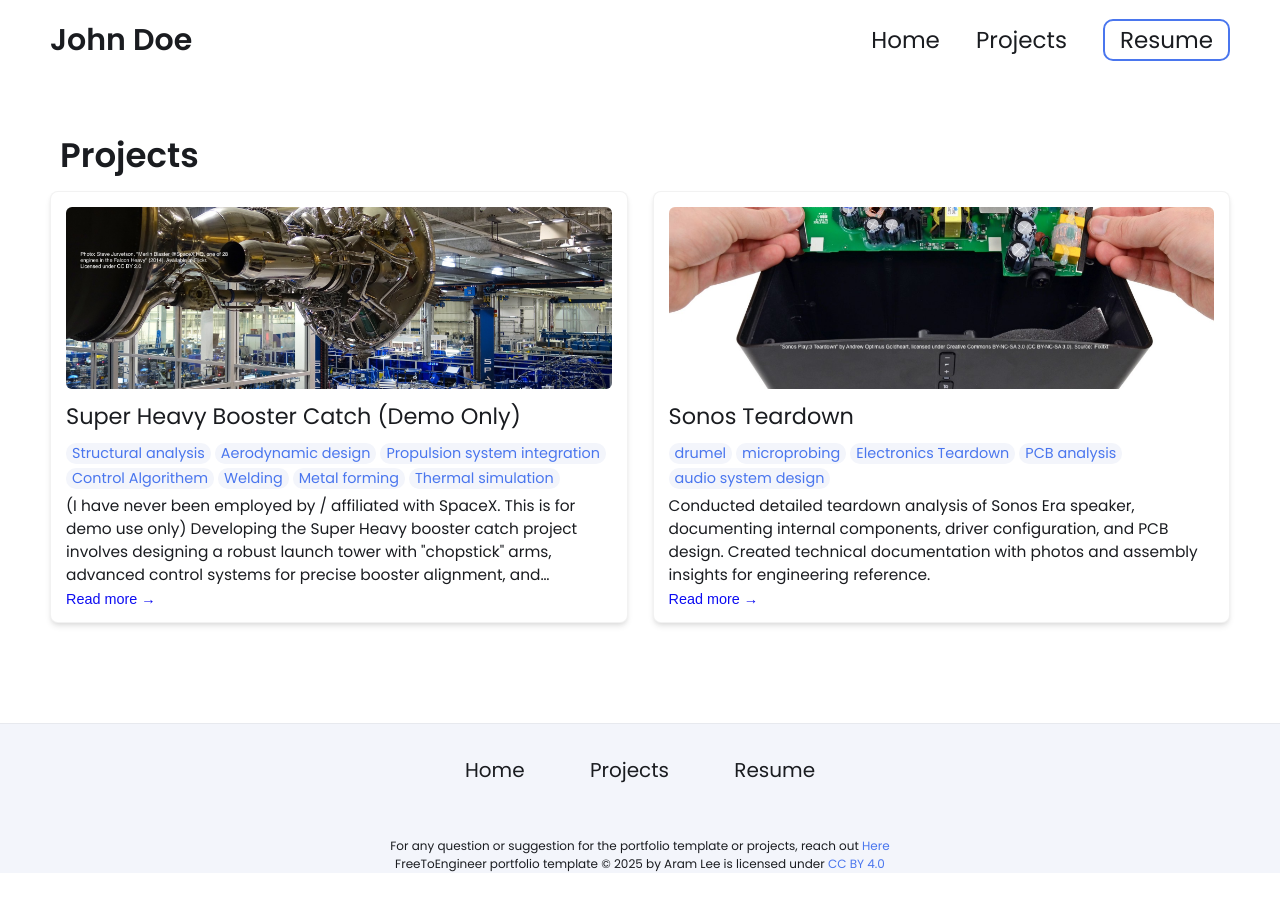
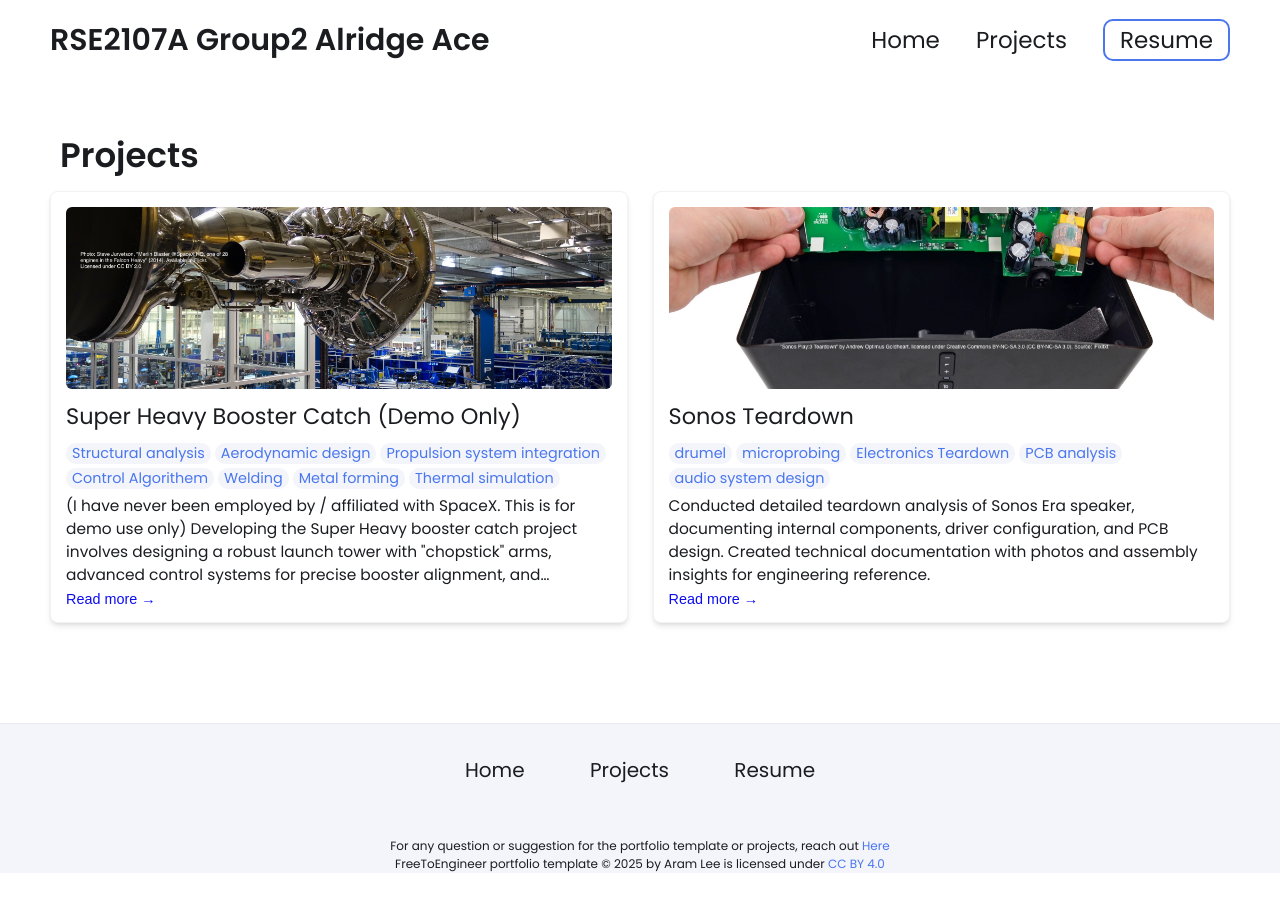
Before and after one commit to Alridge-2403164/Alridge-2403164.github.io, a Jekyll site: the page built from projects.html, in a window 1280 px wide. Built offline with Jekyll 4.4.1, drawn with Linux system fonts in a browser that asks for light colours; part of the change alters nothing that is shown.

Commit message:
Update _config.yml
Update rse2107A Alridge SEP Portfolio

```diff
--- a/_config.yml
+++ b/_config.yml
@@ -7,20 +7,18 @@
 
 # Main Page Setup
 
-title: John Doe's Portfolio # This is what shows up in the tab of the browser
+title: RSE2107A Alridge's Portfolio # This is what shows up in the tab of the browser
 
 
 
 # Hero Section
-name: John Doe
-headline: headline message
+name: RSE2107A Group2 Alridge Ace
+#headline: About Us
 description: >- # dont remove this line. this will ignore all new lines until the next section
-  Write an awesome intro and discuss your highlights and qualification. You can edit this
-  line in _config.yml. It will appear in your document head meta (for
-  Google search results) and in your feed.xml site description.
+  We are a team of six passionate undergraduate students from the Singapore Institute of Technology, currently pursuing our Bachelors degree in Robotics Systems Engineering. Brought together by a shared interest in autonomous systems and intelligent automation, we have worked collaboratively on a range of robotics projects that integrate mechanical design, embedded systems, and advanced software frameworks—including the Robot Operating System (ROS). Alridge Ace (2403164), Hazwan Bin Ahmad Zaki (2402246), Jerameel Gomez (2401541), Lee Zhao Lun (2402108), Loh Wai Mun (2401318), M Kavindren (2401320).
 
 # Place your profile image in /assets/images/profile-image/folder and edit the file name
-profile_image: ./assets/images/profile-image/avatar.jpeg
+profile_image: ./assets/images/profile-image/mugshot.jpg
 
 
 # Link your resume
@@ -32,63 +30,34 @@ resume-url: https://drive.google.com/file/d/13Z3duVzh-gguPU5r03oJVEE6rV9rd3DS/vi
 
 external-links:    # input only your own url slug. The icons with missing entries will not appear.
   linkedin: test    # https://www.linkedin.com/in/{your url slug}
-  github: leea12    # https://github.com/{your url slug}
-  stackoverflow: test      # https://stackoverflow.com/users/{your url slug}
-  medium:            # https://medium.com/@{your url slug}
-  x-twitter:   # https://x.com/{your url slug}
-  threads:            # https://threads.net/@{your url slug}
-  instragram:       # https://instagram.com/{your url slug}
-  youtube:           # https://youtube.com/@{your url slug}
-  discord:            # https://discord.com/users/{your url slug}
-  bluesky:           # https://bsky.app/profile/{your url slug}
+  #github: leea12    # https://github.com/{your url slug}
+  #stackoverflow: test      # https://stackoverflow.com/users/{your url slug}
+  #medium:            # https://medium.com/@{your url slug}
+  #x-twitter:   # https://x.com/{your url slug}
+  #threads:            # https://threads.net/@{your url slug}
+  #instragram:       # https://instagram.com/{your url slug}
+  #youtube:           # https://youtube.com/@{your url slug}
+  #discord:            # https://discord.com/users/{your url slug}
+  #bluesky:           # https://bsky.app/profile/{your url slug}
 
 
 # Skills Section - Add the list of your Skills by categories/tools. The indentation for each level needs to be precise.
 skills:
-  - category: 3D Modeling
+  - category: ROS
     tools:
-    - Onshape
-    - Solidworks
-    - Creo
-    - Fusion 360 (Autodesk)
-    - Blender (for complex shapes or animations)
-    - Siemens NX
-    - Inventor (Autodesk)
-    - CATIA (Dassault Systèmes)
-  - category: Prototyping
-    tools:
-    - SLA
-    - CNC
-    - FDM
-    - SLS
-    - DMLS
-    - PolyJet Printing
-    - Vacuum Casting
-    - Laser Cutting
-    - Water Jet Cutting
-    - Arduino / Raspberry Pi
-    - Breadboarding for circuit testing
-  - category: Design Standards / Practices
-    tools:
-    - GD&T ASME Y14
-    - ISO fits and tolerances
-    - PLM (PTC Windchill / Arena)
-  - category: PCB Design
-    tools:
-    - Altium Designer
-    - Altium
-    - Eagle
-    - KiCad
-  - category: Problem Solving / Risk Management
-    tools:
-    - Root Cause Analysis (e.g., 5 Whys, Fishbone Diagram)
-    - DFMEA / PFMEA
-    - Six Sigma methodologies
-    - Shain Red-X
+    - navigation stack
+    - transformations
+    - tf2
+    - mapping (SLAM)
+    - path planning
+    - AMCL
+    - gmapping
+    - move_base
+
 
 
 # Contact Form Setup. Setup an account and copy over the key. When someone fills out the form, it will be received in your email.
-formspree-key:   https://formspree.io/f/{8-digit key}
+#formspree-key:   https://formspree.io/f/{8-digit key}
 
 
 
```
